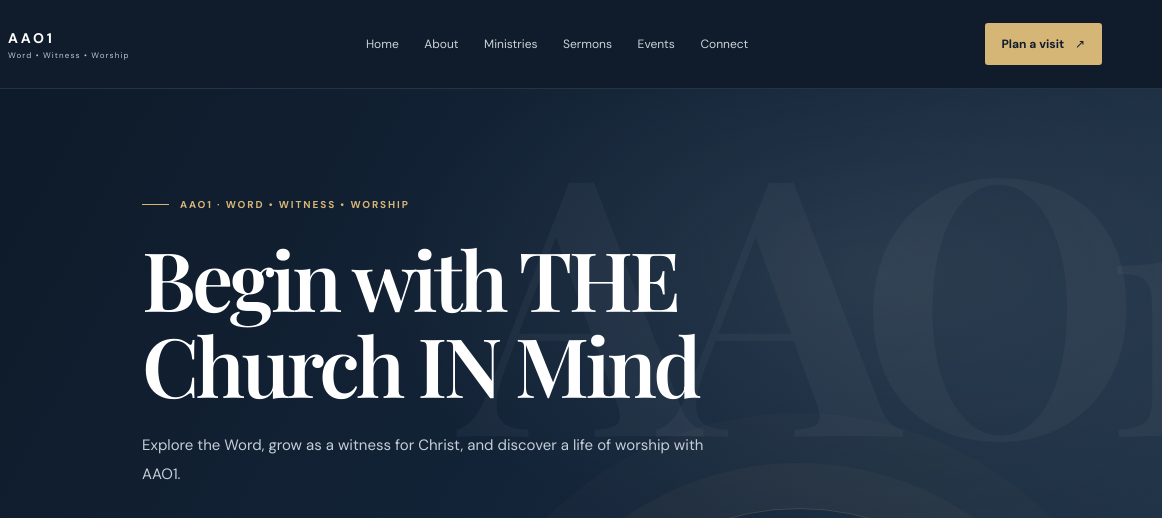
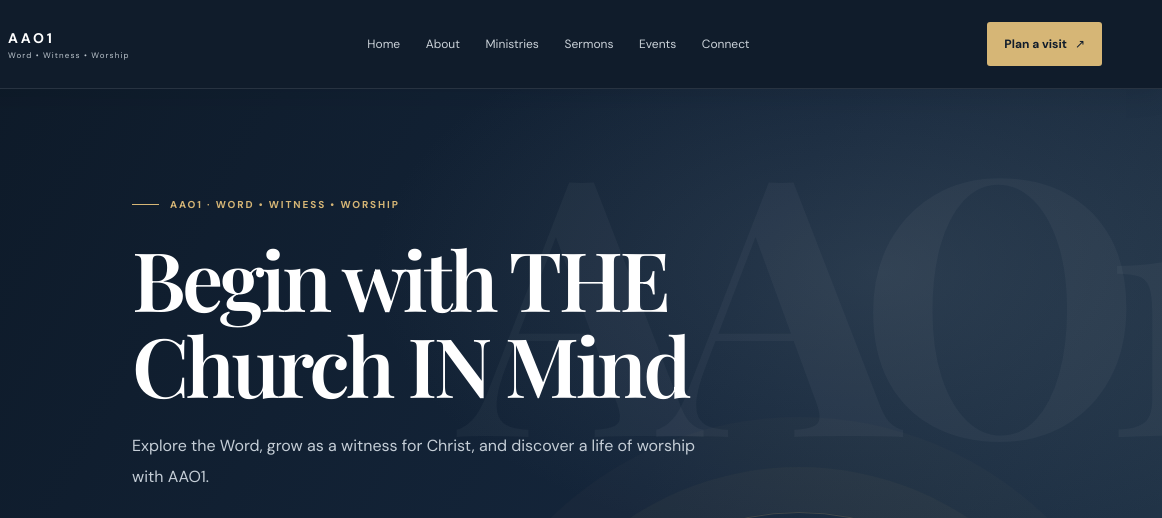
Before and after one commit to supermaorio/aao1-church-website, an Astro site: page / in a window 1280 px wide. Shown: the top 518 px of the page, 118-1280 px from the left. Built offline with nearby package versions, Linux system fonts and the light colour scheme; Astro itself is replaced by a stand-in of ours.

Commit message:
Refine responsive homepage layout and mobile experience

```diff
--- a/src/styles/global.css
+++ b/src/styles/global.css
@@ -107,3 +107,134 @@ img{max-width:100%}
 .brand-logo{display:block;width:54px;height:54px;object-fit:contain;flex:0 0 auto}
 .footer-logo{width:58px;height:58px}
 @media(max-width:650px){.brand-logo{width:46px;height:46px}.footer-logo{width:52px;height:52px}}
+
+
+/* Homepage refinement: stronger hierarchy, balanced grids, and responsive behavior */
+:where(a, button, input, select, textarea):focus-visible{
+  outline:3px solid var(--gold);
+  outline-offset:4px;
+}
+.main-nav a{display:inline-flex;align-items:center;min-height:42px}
+.nav-cta{min-height:44px;display:inline-flex;align-items:center}
+.button,.text-link,.belief-link,.resource-card a{transition:background-color .2s ease,color .2s ease,border-color .2s ease,transform .2s ease}
+.button:hover{background:#e4c98f;transform:translateY(-1px)}
+.button-outline:hover{background:rgba(255,255,255,.1);color:#fff}
+.hero-inner{max-width:780px}
+.hero-copy{font-size:clamp(14px,1.35vw,16px)}
+.section-head{align-items:end}
+.prose{margin:0 0 26px}
+.belief-grid{
+  display:grid;
+  grid-template-columns:repeat(3,minmax(0,1fr));
+  gap:10px;
+  margin-top:30px;
+}
+.belief-link{
+  display:flex;
+  justify-content:space-between;
+  align-items:center;
+  gap:14px;
+  min-height:58px;
+  padding:15px 17px;
+  background:#fff;
+  border:1px solid var(--line);
+  color:var(--ink);
+  font-size:12px;
+  font-weight:600;
+  line-height:1.45;
+}
+.belief-link span{color:#a17d3e;font-size:16px;flex:0 0 auto}
+.belief-link:hover{border-color:#c5a66b;background:#fbf8f0}
+.section-dark .resource-grid{
+  display:grid;
+  grid-template-columns:repeat(4,minmax(0,1fr));
+  gap:12px;
+}
+.resource-card{
+  display:flex;
+  flex-direction:column;
+  align-items:flex-start;
+  min-height:218px;
+  padding:24px 21px;
+  background:rgba(255,255,255,.045);
+  border:1px solid rgba(255,255,255,.13);
+}
+.resource-mark{color:var(--gold);font-size:17px}
+.resource-card h3{font:600 21px/1.2 var(--serif);margin:18px 0 9px}
+.resource-card p{font-size:11px;line-height:1.7;color:#aab5c0;margin:0 0 20px}
+.resource-card .text-link{margin-top:auto;color:var(--gold);border-color:rgba(214,182,118,.55);font-size:10px}
+.resource-note{margin-top:auto;color:#c5ced7;font-size:10px}
+.resource-footnote{max-width:760px;margin:22px 0 0;color:#8f9ca8;font-size:10px;line-height:1.7}
+.content-card{border-radius:3px;overflow:hidden}
+.content-card h3{overflow-wrap:anywhere}
+.empty-note{background:rgba(255,255,255,.45)}
+.card-bottom a{color:#9a783c;font-weight:700}
+.site-header{box-shadow:0 8px 24px rgba(0,0,0,.08)}
+.footer-links a{min-height:30px;display:inline-flex;align-items:center}
+@media(max-width:1000px){
+  .belief-grid{grid-template-columns:repeat(2,minmax(0,1fr))}
+  .section-dark .resource-grid{grid-template-columns:repeat(2,minmax(0,1fr))}
+  .nav-wrap{gap:16px}
+  .main-nav{gap:clamp(12px,2vw,22px)}
+}
+@media(max-width:650px){
+  .container{width:calc(100% - 36px)}
+  .nav-wrap{display:grid;grid-template-columns:minmax(0,1fr) auto;gap:10px 12px;padding:12px 0}
+  .brand{min-width:0;gap:9px}
+  .brand-copy strong{font-size:12px;letter-spacing:.15em}
+  .brand-copy small{font-size:7px;letter-spacing:.1em}
+  .nav-cta{margin:0;padding:10px 12px;font-size:10px}
+  .main-nav{
+    grid-column:1/-1;
+    order:initial;
+    width:calc(100% + 36px);
+    margin-inline:-18px;
+    padding:3px 18px 5px;
+    gap:7px;
+    overflow-x:auto;
+    overscroll-behavior-x:contain;
+    scrollbar-width:none;
+    -webkit-overflow-scrolling:touch;
+  }
+  .main-nav::-webkit-scrollbar{display:none}
+  .main-nav a{min-height:42px;padding:0 11px;font-size:11px}
+  .main-nav a.active{background:rgba(214,182,118,.12);border-radius:3px}
+  .hero{min-height:unset}
+  .hero-inner{padding:76px 0 64px}
+  .hero h1{font-size:clamp(42px,12vw,60px);margin:20px 0}
+  .hero-copy{font-size:14px;line-height:1.8}
+  .hero-actions{gap:12px;margin-top:26px}
+  .hero-actions .button{min-height:48px;padding:14px 15px}
+  .hero-meta{gap:0;justify-content:space-between;margin-top:48px;padding-top:18px;font-size:9px}
+  .section{padding:58px 0}
+  .section-head{margin-bottom:25px}
+  .section-head h2{font-size:clamp(30px,9vw,39px)}
+  .section-head>.text-link{margin-top:18px}
+  .welcome-grid{gap:25px}
+  .welcome-art{min-height:270px}
+  .art-cross{font-size:130px}
+  .values-grid{gap:1px}
+  .value-card{padding:25px 22px}
+  .value-card h3{margin:15px 0 7px}
+  .belief-grid{grid-template-columns:1fr;gap:8px;margin-top:22px}
+  .belief-link{min-height:52px;padding:13px 14px;font-size:12px}
+  .section-dark .resource-grid{grid-template-columns:1fr 1fr;gap:9px}
+  .resource-card{min-height:190px;padding:19px 15px}
+  .resource-card h3{font-size:19px;margin:14px 0 8px}
+  .resource-card p{font-size:10px}
+  .card-grid{gap:13px}
+  .content-card{padding:21px}
+  .card-image{width:calc(100% + 42px);margin:-21px -21px 18px;height:160px}
+  .footer-grid{gap:25px 18px}
+  .footer-bottom{font-size:9px}
+}
+@media(max-width:380px){
+  .brand-copy strong{font-size:10px}
+  .brand-copy small{font-size:6px}
+  .brand-logo{width:40px;height:40px}
+  .nav-cta{font-size:9px;padding:9px}
+  .section-dark .resource-grid{grid-template-columns:1fr}
+  .resource-card{min-height:unset}
+  .hero-actions{align-items:stretch;flex-direction:column}
+  .hero-actions .button{justify-content:center}
+}
```
